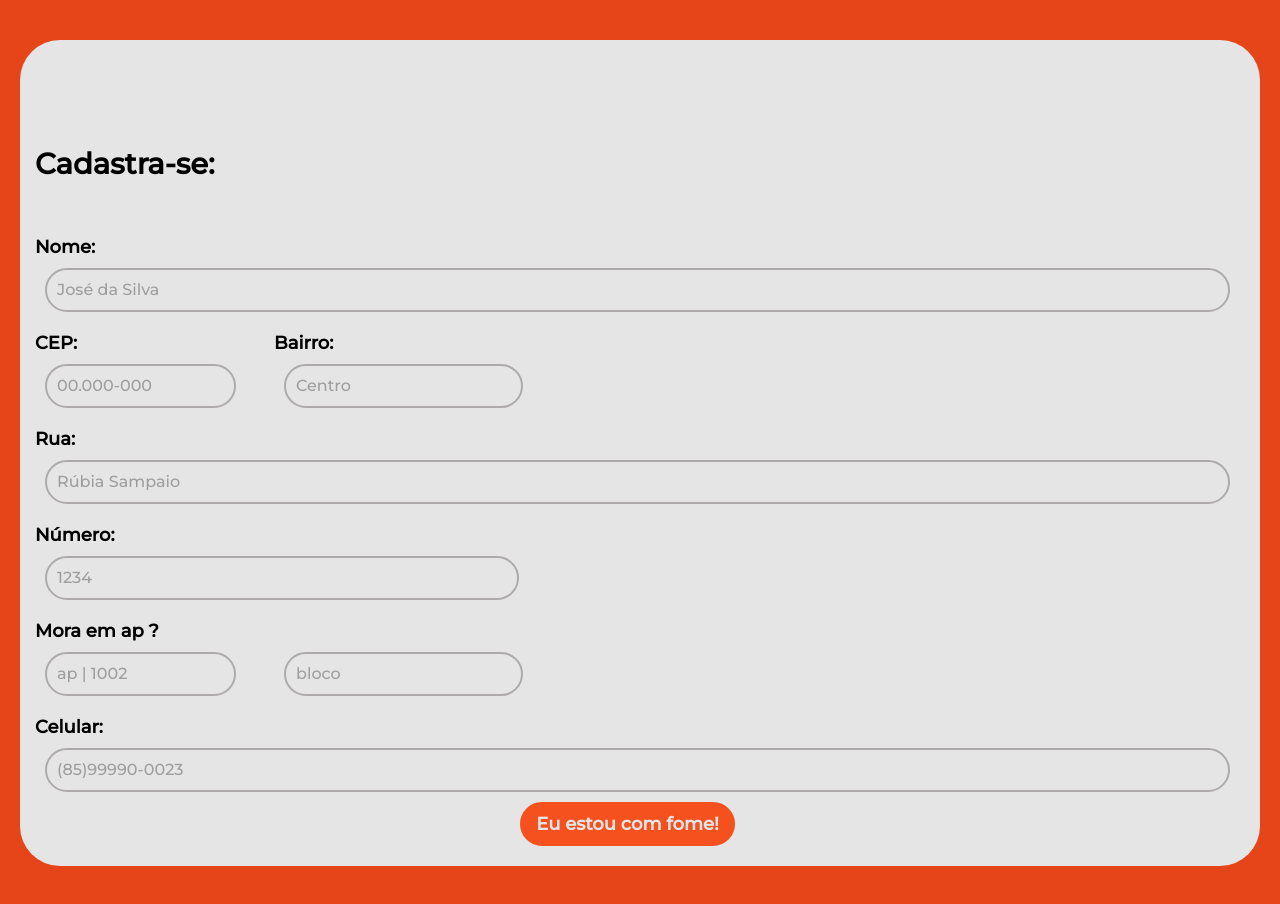
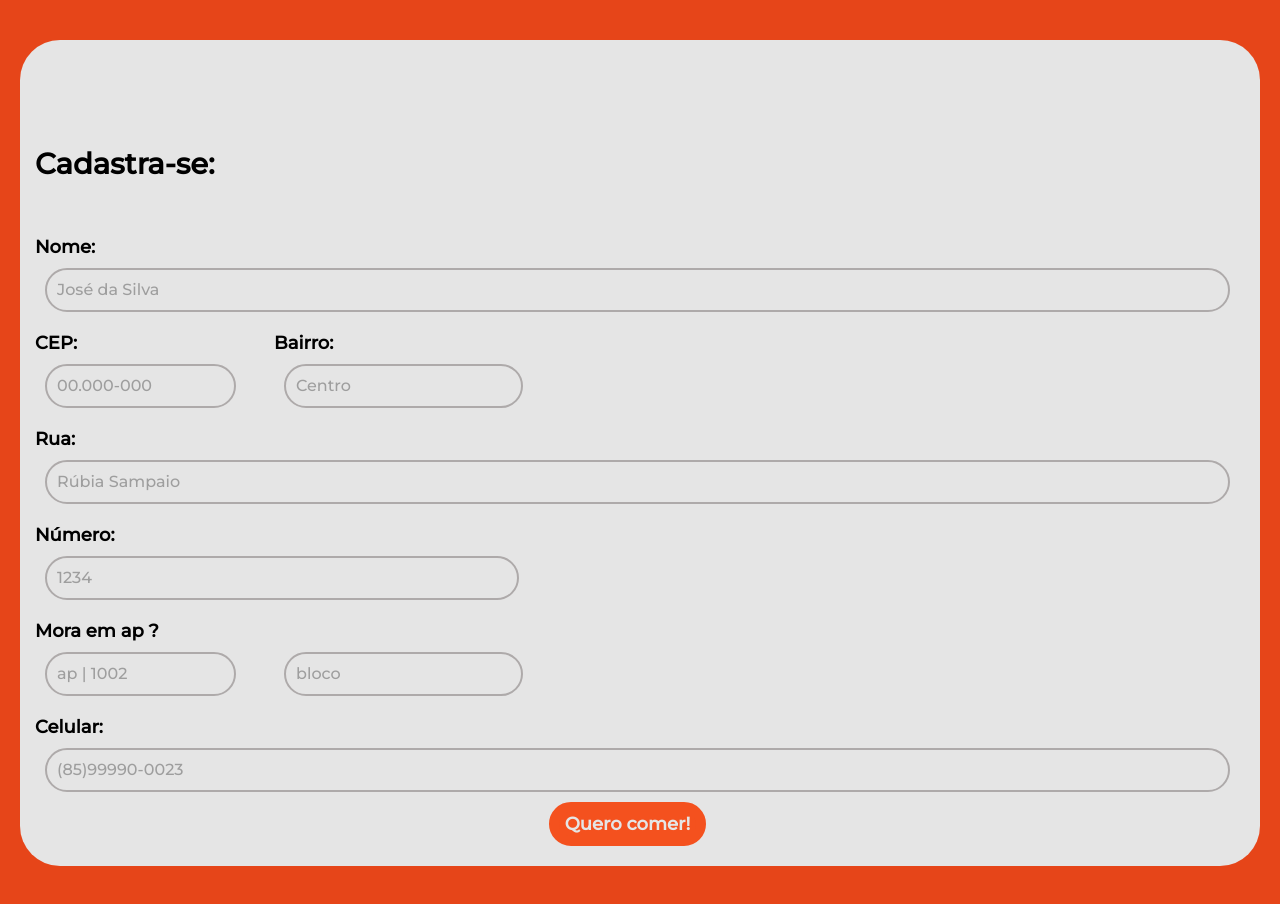
Before and after one commit to emidioreb/OnDelivery, a React (Create React App) app in the folder ondelivery/: page /cadastro in a window 1280 px wide. Built offline with nearby package versions, Linux system fonts and the light colour scheme; the HTML template or start-up script is replaced by a standard one.

Commit message:
testando a nova branch no pc novo

```diff
--- a/ondelivery/src/pages/Cadastro.js
+++ b/ondelivery/src/pages/Cadastro.js
@@ -97,7 +97,7 @@ function Cadastro() {
           className="submit-Cadastro"
         >
           <span>
-            Eu estou com fome!
+            Quero comer!
           </span>
         </button>
       </div>
```
Also changed, not shown: 2 other files (tests, documents, lock files or other folders).
